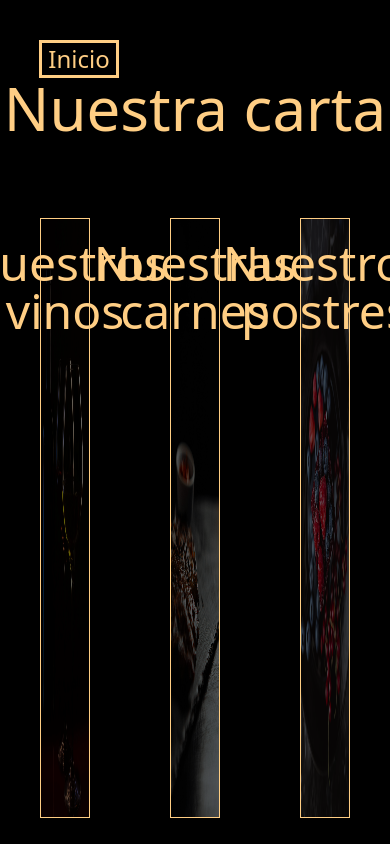
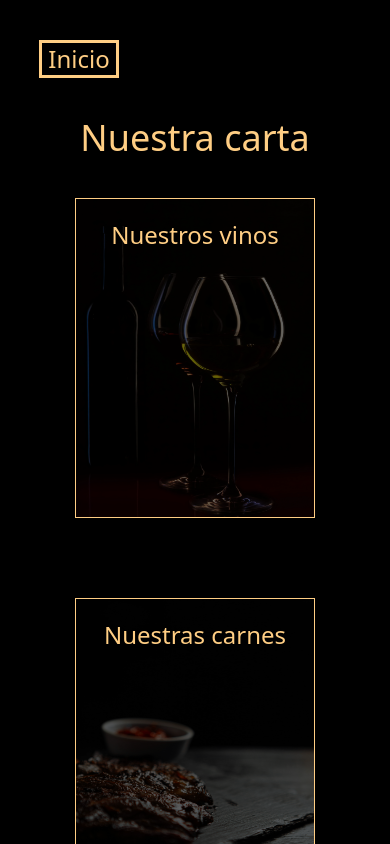
Before and after one commit to Dev-id-A/restaurant-page, a React (Vite) app: page /menu in a window 390 px wide. Shown: the top 844 px of the page. Built offline with nearby package versions, Linux system fonts and the light colour scheme.

Commit message:
Menu page responsive

```diff
--- a/pages/Menu.jsx
+++ b/pages/Menu.jsx
@@ -4,17 +4,16 @@ import LinkBtn from "../src/assets/FAQ/LinkBtn";
 
 function Menu({lang}) {
   return (
-    <main className="w-screen h-screen overflow-hidden bg-black text-royal">
+    <main className="flex flex-col bg-black text-royal min-h-screen
+    md:overflow-hidden">
 
       <div className="flex flex-col justify-center items-center">
         <LinkBtn {...{lang}}/>
 
-          <h1 className="text-6xl">{menuJson.presentation[lang]}</h1>
+          <h1 className="mt-10 text-4xl md:mt-0 md:text-6xl">{menuJson.presentation[lang]}</h1>
       </div>
 
-      <div className="py-10 h-[90vh]">
         <MenuSection {...{lang}}/>
-      </div>
 
     </main>
 
--- a/src/assets/FAQ/LinkBtn.jsx
+++ b/src/assets/FAQ/LinkBtn.jsx
@@ -4,7 +4,7 @@ import menuJson from "../Json/MenuJson";
 function LinkBtn({lang}) {
   return (
     <div className="flex h-fit w-4/5 mt-10">
-      <Link to={"/"} className="flex justify-center align-center border-3 border-royal w-20 text-2xl">
+      <Link to={"/"} className="flex justify-center align-center border-3 border-royal w-20 text-2xl hover:scale-110 animation-all duration-500">
             {menuJson.home[lang]}
       </Link>
     </div>
--- a/src/assets/Menu/MenuBtn.jsx
+++ b/src/assets/Menu/MenuBtn.jsx
@@ -1,12 +1,15 @@
 function MenuBtn({children, image, menu}) {
   return (
-    <button className="relative border size-full hover:cursor-pointer group border-royal" onClick={()=> window.open(`${menu}`, "_blank")}>
+    <button className="relative border hover:cursor-pointer group border-royal w-60 h-80
+    md:w-full md:h-80 lg:h-100 xl:h-160" onClick={()=> window.open(`${menu}`, "_blank")}>
 
-      <img src={`${image}`} className="absolute inset-0 w-full h-full group-hover:scale-102 transition-all duration-1000" />
+      <img src={`${image}`} className="absolute inset-0 size-full group-hover:scale-102 transition-all duration-1000" />
 
       <div className="absolute inset-0 bg-black/60 group-hover:bg-black/10 group-hover:scale-102 transition-all duration-1000"></div>
 
-      <h2 className="text-5xl text-royal absolute inset-0 top-5 flex justify-center z-10 group-hover:scale-102 transition-all duration-1000">{children}</h2>
+      <h2 className="text-2xl text-royal absolute inset-0 top-5 flex justify-center z-10 group-hover:scale-102 transition-all duration-1000
+      lg:text-4xl
+      xl:text-5xl">{children}</h2>
 
 
     </button>
--- a/src/assets/Menu/MenuSection.jsx
+++ b/src/assets/Menu/MenuSection.jsx
@@ -3,7 +3,9 @@ import MenuBtn from "./MenuBtn"
 
 function MenuSection({lang}) {
   return (
-    <section className="flex flex-row justify-center size-full gap-20 p-10">
+    <section className="bg-black flex-1 flex flex-col justify-center items-center h-full w-full gap-20 px-10 py-10
+    md:flex-row md:gap-5 md:py-0
+    xl:mt-0 xl:gap-20 xl:py-10">
        {menuJson.menuSection.map((btn, i)=>
         <MenuBtn key={i} children={btn[lang]} image={btn.image} menu={btn.menu[lang]}></MenuBtn>
       )}
```
